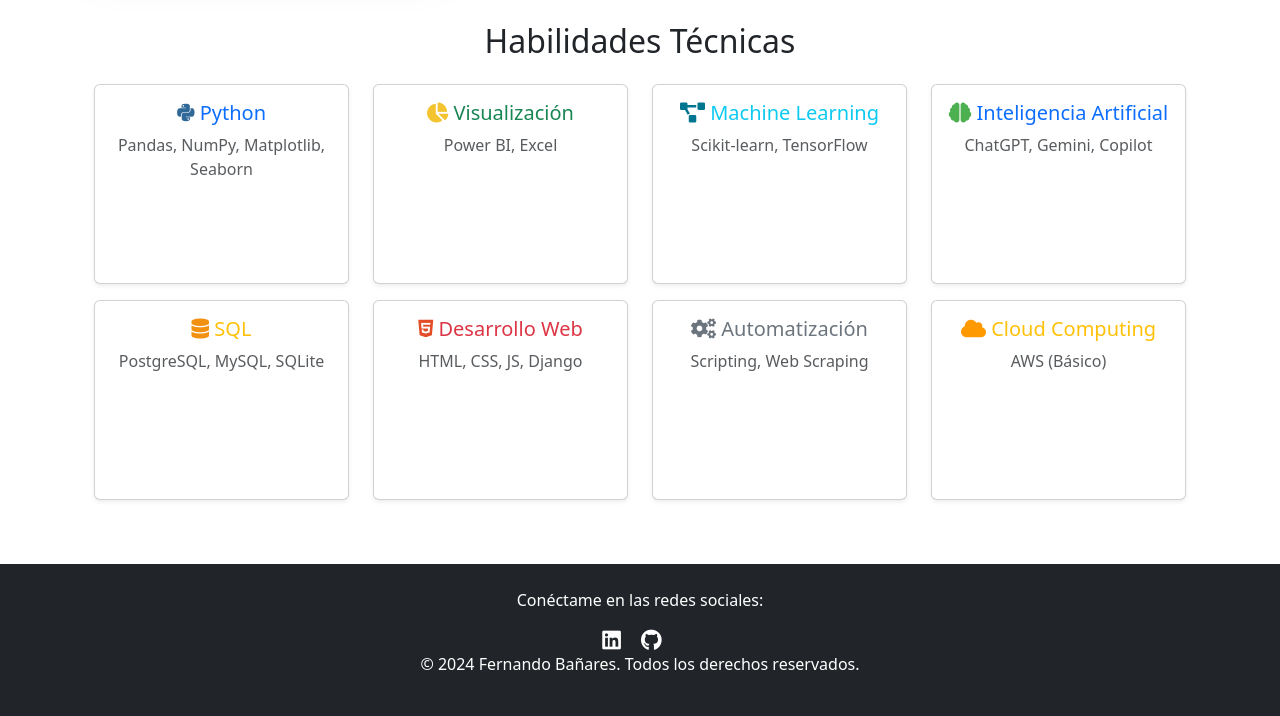
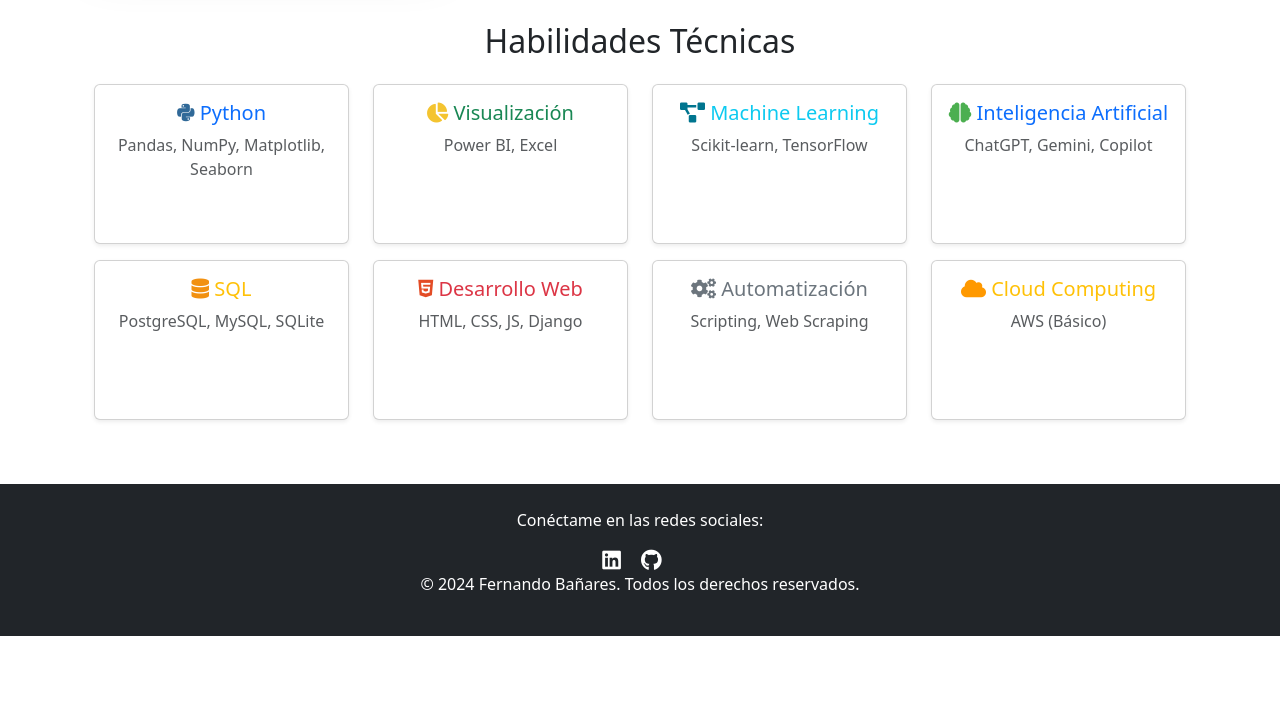
Before and after one commit to fernandobanares/portafolio1, a Django app: page / in a window 1280 px wide. Shown: the part 470-1186 px from the top of the page. After the commit the page ends 1106 px from the top, so only its background shows below. Run offline with Django 5.2, Linux system fonts and the light colour scheme; data that the repository does not hold is empty.

Commit message:
se corrige home nuevamente

```diff
--- a/templates/home.html
+++ b/templates/home.html
@@ -3,9 +3,9 @@
 
 {% block content %}
 <style>
-    /* Ajustar altura estándar de tarjetas */
+    /* Ajustar altura estándar y compacta de las tarjetas */
     .card {
-        height: 200px; /* Tamaño compacto y uniforme */
+        height: 160px; /* Compacto pero con espacio suficiente */
         display: flex;
         flex-direction: column;
         justify-content: space-between;
```
